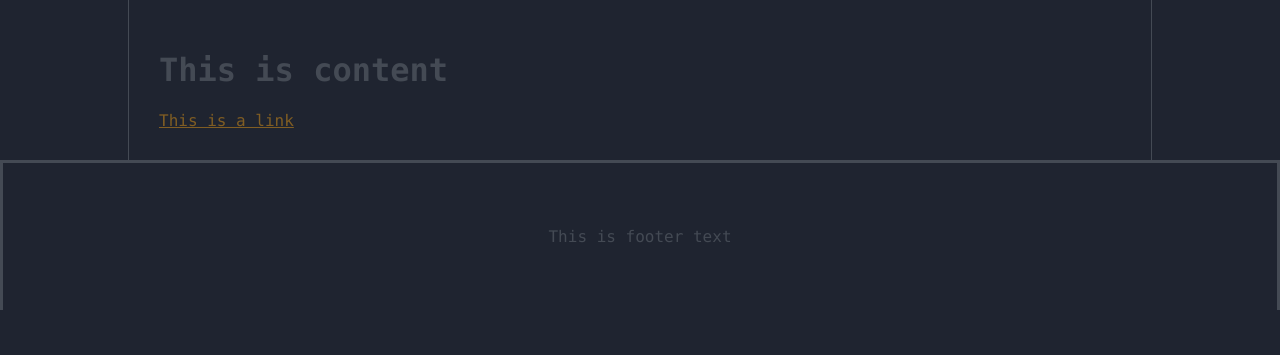
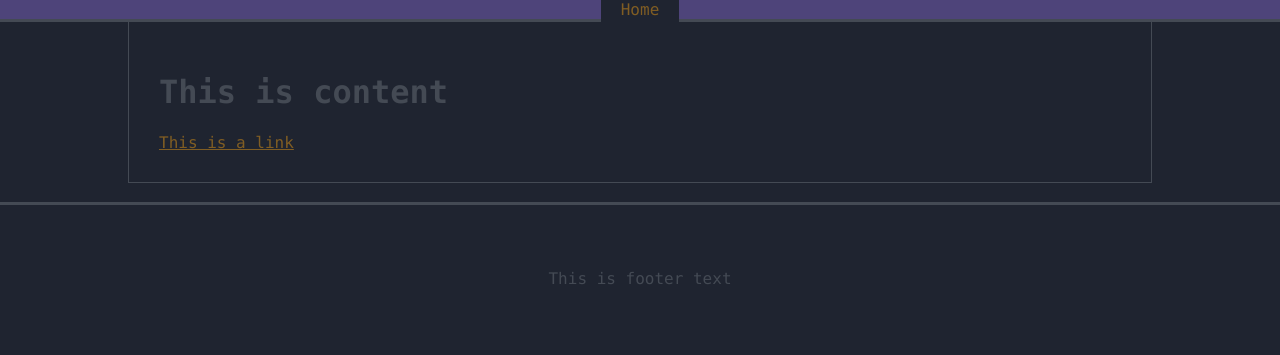
Before and after one commit to yrno/07-Webapplikasjon, a plain HTML site: page index.html in a window 1280 px wide. Drawn offline with Linux system fonts and the light colour scheme.

Commit message:
working on a navbar

```diff
--- a/index.html
+++ b/index.html
@@ -8,10 +8,14 @@
     <title>Document</title>
 </head>
 <body>
+    <div id="navbar">
+        <a id="active">Home</a>
+    </div>
     <div id="content">
         <h1>This is content</h1>
         <a href="https://warframe.fandom.com/wiki/Mastery_Rank">This is a link</a>
     </div>
+    <br>
     <div id="footer">
         This is footer text
     </div>
--- a/resources/styling/main.css
+++ b/resources/styling/main.css
@@ -1,4 +1,3 @@
-
 body {
     margin:0;
     padding:0;
@@ -15,6 +14,21 @@ a:hover {
 a {
     color:#805D23;
 }
+#navbar {
+    background-color:#4e447a;
+    text-align:center;
+    border-style:solid;
+    border-bottom:1px, #444A54;
+    border-left:none;
+    border-right:none;
+    border-top:none;
+}
+#active {
+    background-color:#1F2430;
+    padding:20px;
+    border-left:2px, #444A54;
+    border-right:2px, #444A54;
+}
 #content {
     margin-right:10%;
     margin-left:10%;
@@ -22,7 +36,6 @@ a {
     border-style:solid;
     border-width: 1px;
     border-top:none;
-    border-bottom:none;
 }
 #footer {
     padding:5%;
@@ -30,5 +43,7 @@ a {
     border-style:solid;
     border-top:1px,#444A54;
     border-bottom:none;
+    border-left:none;
+    border-right:none;
     background-color: #1F2430;
 }
```
